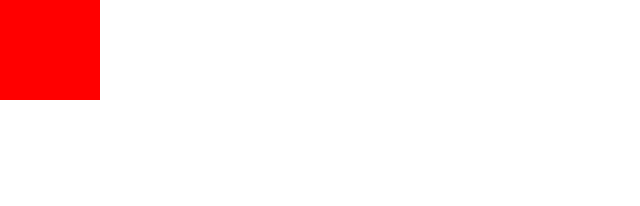
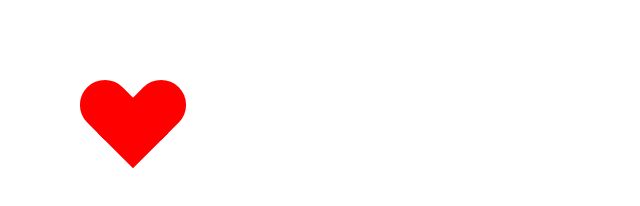
Before and after one commit to sheben404/Rewrite, a plain HTML site: page src/reInvent/draggable-div/index.html in a window 1280 px wide. Shown: the whole page, without its empty margins (0-640 px from the left). Drawn offline with Linux system fonts and the light colour scheme.

Commit message:
draggable red heart

```diff
--- a/src/reInvent/draggable-div/index.html
+++ b/src/reInvent/draggable-div/index.html
@@ -6,26 +6,61 @@
     <meta name="viewport" content="width=device-width">
     <title>Draggable Div</title>
     <style>
-        div{
-            background: red;
-            position: absolute;
-            top: 0;
-            left: 0;
-            width: 100px;
-            height: 100px;
-        }
-        *{margin:0; padding: 0;}
+        *{box-sizing: border-box;}
+#heart{
+  display: inline-block;
+  margin: 100px;
+  position: relative;
+  transition: all 1s;
+
+}
+#heart:hover{
+  transform: scale(1.2);
+
+}
+
+#heart>.left{
+  background: red;
+  width: 50px;
+  height: 50px;
+  position: absolute;
+  transform: rotate(45deg) translateX(31px);
+  bottom: 50px;
+  left: -50px;
+  border-radius: 50% 0 0 50%;
+}
+#heart>.right{
+  background: red;
+  width: 50px;
+  height: 50px;
+  border-radius: 50%;
+  position: absolute;
+  transform: rotate(45deg) translateY(31px);
+  bottom: 50px;
+  right: -50px;
+  border-radius: 50% 50% 0 0;
+}
+#heart>.bottom{
+  background: red;
+  width: 50px;
+  height: 50px;
+  transform: rotate(45deg);
+}
     </style>
 </head>
 
 <body>
-    <div id="xxx"></div>
+    <div id="heart">
+        <div class="left"></div>
+        <div class="right"></div>
+        <div class="bottom"></div>
+    </div>
 
     <script>
 
         let dragging = false
         let position = []
-        let xxx = document.querySelector('#xxx')
+        let xxx = document.querySelector('#heart')
 
         xxx.addEventListener('mousedown',e=>{
             dragging = true
```
